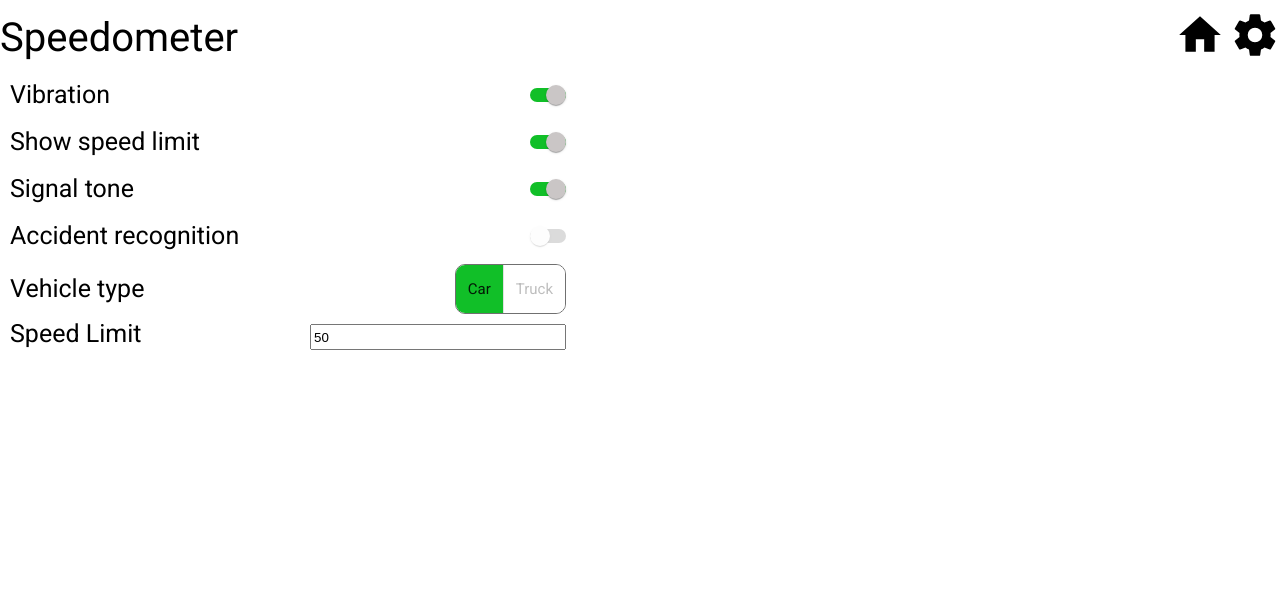
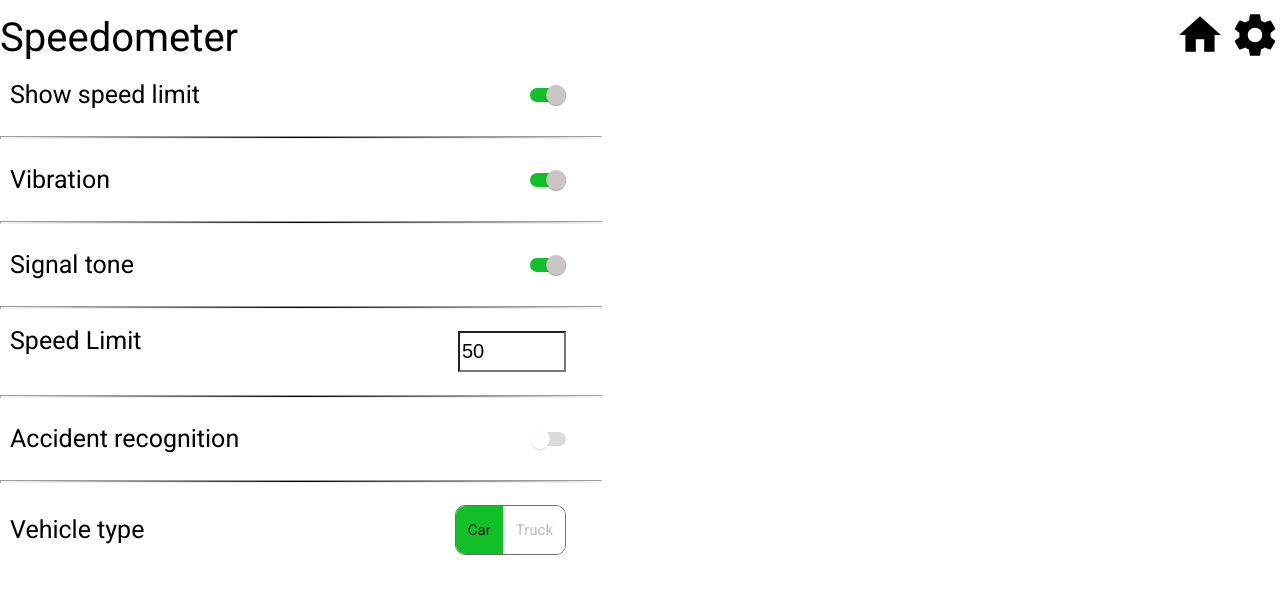
Before and after one commit to annaric/smartSpedometer, an Angular app: page /settings in a window 1280 px wide. Shown: the top 594 px of the page. Built offline with nearby package versions, Linux system fonts and the light colour scheme.

Commit message:
changed styling, added speedLimitValue check and added some more checks of the speedValue

```diff
--- a/src/app/app.component.css
+++ b/src/app/app.component.css
@@ -39,8 +39,5 @@ svg {
     font-size: 25px;
     align-self: center;
   }
-  svg {
-    width:40px;
-  }
 
 }
--- a/src/app/home/home.component.ts
+++ b/src/app/home/home.component.ts
@@ -42,14 +42,19 @@ export class HomeComponent implements OnInit, OnDestroy{
       if (time !== 0) {
         speedMps = dist / time;
       }
-      this.speedValue = String(Math.ceil((speedMps * 3600.0) / 1000.0));
+      const speedKmh = Math.ceil((speedMps * 3600.0) / 1000.0);
+      if ((speedKmh - this.speedValue < 100)){ this.speedValue = String(speedKmh); }
       if (this.speedValue >= Number(this.speedLimitValue) + 3) {
-        const homeBody = document.getElementById('homeBody');
-        homeBody.setAttribute('class', 'too-fast');
+        if (this.showSpeedLimit){
+          const homeBody = document.getElementById('homeBody');
+          homeBody.setAttribute('class', 'too-fast');
+        }
         if (this.vibration) {window.navigator.vibrate(500); }
         this.playAudio();
+      } else {
+        const homeBody = document.getElementById('homeBody');
+        homeBody.setAttribute('class', 'slow-enough');
       }
-      // this.simulateSpeedLimit();*/
     }
   }
   getLocation(): void {
--- a/src/app/settings/settings.component.css
+++ b/src/app/settings/settings.component.css
@@ -1,15 +1,4 @@
-/*@font-face {
-  font-family: SpeedLimitFont;
-  src: url('../../data/DIN1451/din1451a.ttf')
-  format("truetype");
-}*/
-
 .container {
-  /*--gruen: #99EEA4;
-  --rot: #fe6868;
-  --gelb: #eeee99;
-  --settings-green: #11bf28;
-  --settings-red: #ff3737;*/
   background-color: white;
   margin-top: 20px;
   /*font-family: 'Roboto';*/
@@ -20,7 +9,6 @@
   max-width: 600px;
 }
 
-/* Hide default HTML checkbox */
 input[type="checkbox"] {
   opacity: 0;
   width: 0;
@@ -38,6 +26,13 @@ input[type="checkbox"] {
   grid-column: auto / span 2;
 }
 
+hr {
+  grid-column: auto / span 2;
+  height: 1px;
+  width: 100%;
+  background-image: linear-gradient(to right, rgba(0,0,0,0), rgba(0,0,0,75), rgba(0,0,0,0));
+}
+
 input {
   height: 20px;
   margin-right: 34px;
@@ -47,6 +42,22 @@ input {
   top: 50%;
   margin-left: 10px;
   align-self: center;
+}
+
+#speedLimitValue {
+  width: 100px;
+  justify-self: end;
+  height: 35px;
+  font-size: 20px;
+  background-color: var(--text-field-background-color, white);
+}
+
+.wrong-input {
+  --text-field-background-color: #fe6868;
+}
+
+.right-input {
+  --text-field-background-color: white;
 }
 
 .emergency-label {
--- a/src/app/settings/settings.component.html
+++ b/src/app/settings/settings.component.html
@@ -1,15 +1,29 @@
 <div class="container">
-  <div class="settings-text">Vibration</div>
-  <mat-slide-toggle id="vibration" (change)="changeVibration()" [checked]="vibration"></mat-slide-toggle>
-
-  <div class="settings-text">Show speed limit</div>
+    <div class="settings-text">Show speed limit</div>
   <mat-slide-toggle id="speedLimit" (change)="changeSpeedLimit()" [checked]="showSpeedLimit"></mat-slide-toggle>
 
-  <div class="settings-text">Signal tone</div>
-  <mat-slide-toggle id="signalTone" (change)="changeSignalTone()" [checked]="signalTone"></mat-slide-toggle>
+  <hr *ngIf="showSpeedLimit">
+
+  <div *ngIf="showSpeedLimit" class="settings-text">Vibration</div>
+  <mat-slide-toggle *ngIf="showSpeedLimit" id="vibration" (change)="changeVibration()" [checked]="vibration"></mat-slide-toggle>
+
+  <hr *ngIf="showSpeedLimit">
+
+  <div *ngIf="showSpeedLimit" class="settings-text">Signal tone</div>
+  <mat-slide-toggle *ngIf="showSpeedLimit" id="signalTone" (change)="changeSignalTone()" [checked]="signalTone"></mat-slide-toggle>
+
+  <hr *ngIf="showSpeedLimit">
+
+  <div *ngIf="showSpeedLimit" class="speed-limit-label">Speed Limit</div>
+  <input *ngIf="showSpeedLimit" type="text" class="form-control" id="speedLimitValue" name="speedLimitValue"
+         [(ngModel)]="speedLimitValue" placeholder="Speed limit to be checked..." (change)="setNewSpeedLimitValue()">
+
+  <hr>
 
   <div class="settings-text">Accident recognition</div>
   <mat-slide-toggle (change)="changeAccidentRecognition()" [checked]="accidentRecognition" disabled></mat-slide-toggle>
+
+  <hr>
 
   <div class="settings-text">Vehicle type</div>
   <mat-button-toggle-group name="fontStyle" aria-label="Font Style">
@@ -17,10 +31,7 @@
     <mat-button-toggle value="truck" disabled>Truck</mat-button-toggle>
   </mat-button-toggle-group>
 
-  <div *ngIf="showSpeedLimit" class="speed-limit-label">Speed Limit</div>
-  <input *ngIf="showSpeedLimit" type="text" class="form-control" id="speedLimitValue" name="speedLimitValue"
-         [(ngModel)]="speedLimitValue" placeholder="Speed limit to be checked..." (change)="setNewSpeedLimitValue()">
-
+  <hr *ngIf="accidentRecognition">
 
   <div *ngIf="accidentRecognition" class="emergency-contact">Emergency contact:</div>
   <div *ngIf="accidentRecognition" class="emergency-label">Name:</div>
--- a/src/app/settings/settings.component.ts
+++ b/src/app/settings/settings.component.ts
@@ -21,16 +21,16 @@ export class SettingsComponent implements OnInit, AfterViewInit  {
     this.data.currentShowSpeedLimitStatus.subscribe(showSpeedLimit => this.showSpeedLimit = showSpeedLimit);
     this.data.currentSignalToneStatus.subscribe(signalTone => this.signalTone = signalTone);
     this.data.currentSpeedLimitValue.subscribe(speedLimitValue => this.speedLimitValue = speedLimitValue);
+  }
+  ngAfterViewInit(): void {
+    const speedLimitValueInput = document.getElementById('speedLimitValue');
     const vibrationButton = document.getElementById('vibration');
     const speedLimitButton = document.getElementById('speedLimit');
     const signalToneButton = document.getElementById('signalTone');
+    speedLimitValueInput.setAttribute('value', this.speedLimitValue);
     if (this.vibration) { vibrationButton.setAttribute('checked', ''); }
     if (this.showSpeedLimit) { speedLimitButton.setAttribute('checked', ''); }
     if (this.signalTone) { signalToneButton.setAttribute('checked', ''); }
-  }
-  ngAfterViewInit(): void {
-    const speedLimitValueInput = document.getElementById('speedLimitValue');
-    speedLimitValueInput.setAttribute('value', this.speedLimitValue);
   }
   changeSpeedLimit(): void {
     this.data.changeShowSpeedLimit(!this.showSpeedLimit);
@@ -47,7 +47,13 @@ export class SettingsComponent implements OnInit, AfterViewInit  {
   }
 
   setNewSpeedLimitValue(): void {
-    this.data.changeSpeedLimitValue(this.speedLimitValue);
+    const speedLimitValueInput = document.getElementById('speedLimitValue');
+    if (!isNaN(Number(this.speedLimitValue))) {
+      this.data.changeSpeedLimitValue(this.speedLimitValue);
+      speedLimitValueInput.setAttribute('class', 'right-input');
+    } else {
+      speedLimitValueInput.setAttribute('class', 'wrong-input');
+    }
     console.log(this.speedLimitValue);
   }
 }
```
